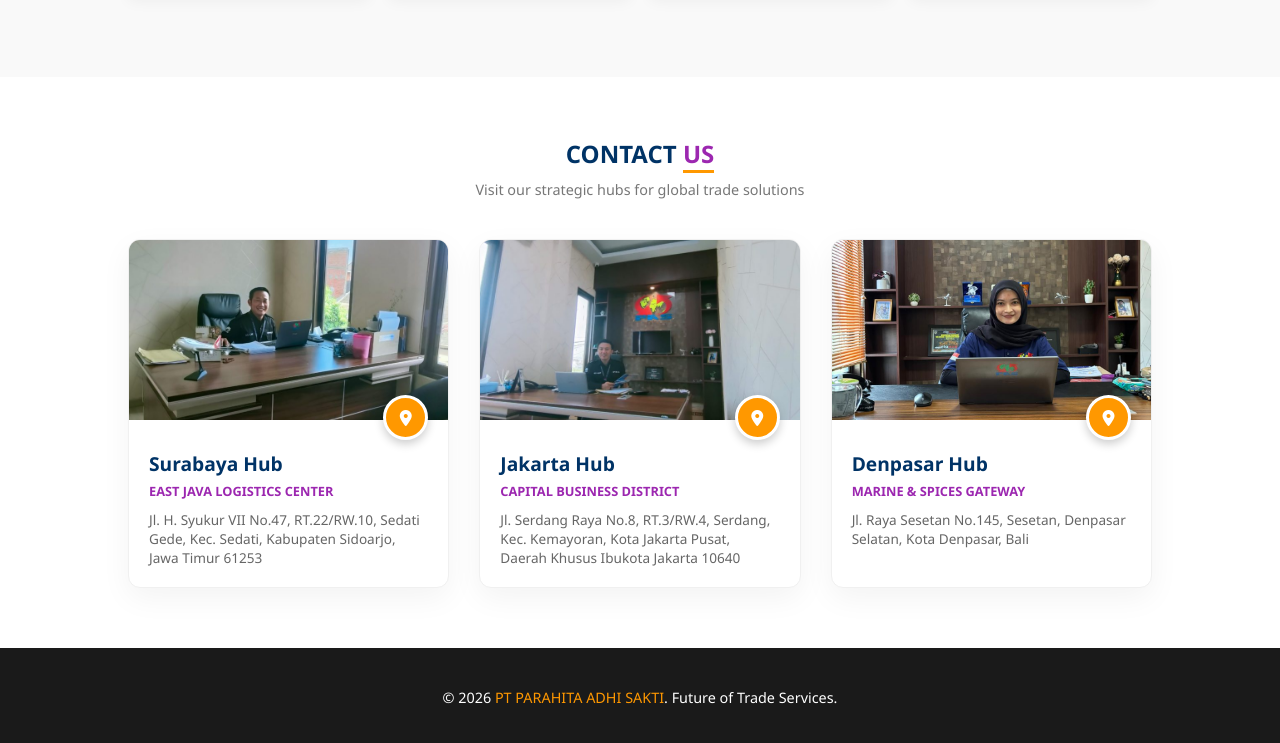
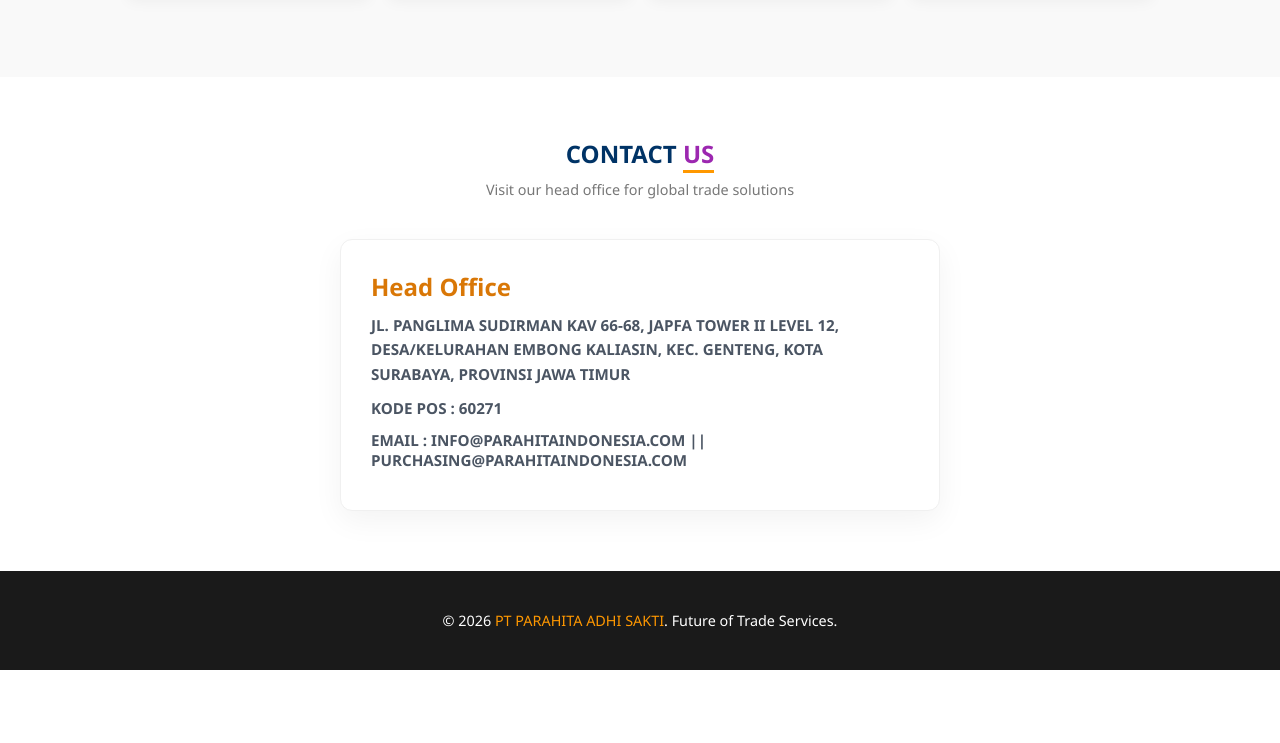
Before and after one commit to jodhie-develop/parahita, a plain HTML site: page index.html in a window 1280 px wide. Shown: the part 2859-3602 px from the top of the page. After the commit the page ends 3529 px from the top, so only its background shows below. Drawn offline with Linux system fonts and the light colour scheme.

Commit message:
Add files via upload

```diff
--- a/index.html
+++ b/index.html
@@ -195,44 +195,23 @@
             </div>
         </div>
     </section>
-<section class="contact-us">
+<section class="contact-us" id="contact">
     <h2>CONTACT <span>US</span></h2>
-    <p class="contact-subtitle">Visit our strategic hubs for global trade solutions</p>
+    <p class="contact-subtitle">Visit our head office for global trade solutions</p>
 
-    <div class="contact-grid">
-        <div class="contact-card">
-            <div class="contact-img-container">
-                <img src="images/office_2.jpeg" alt="Surabaya Office">
-                <div class="contact-overlay-icon"><i class="fas fa-map-marker-alt"></i></div>
-            </div>
-            <div class="contact-info">
-                <h4>Surabaya Hub</h4>
-                <p>East Java Logistics Center</p>
-                <span class="contact-detail">Jl. H. Syukur VII No.47, RT.22/RW.10, Sedati Gede, Kec. Sedati, Kabupaten Sidoarjo, Jawa Timur 61253</span>
-            </div>
-        </div>
-
-        <div class="contact-card">
-            <div class="contact-img-container">
-                <img src="images/office_3.jpeg?auto=format&fit=crop&w=500&q=80" alt="Jakarta Office">
-                <div class="contact-overlay-icon"><i class="fas fa-map-marker-alt"></i></div>
-            </div>
-            <div class="contact-info">
-                <h4>Jakarta Hub</h4>
-                <p>Capital Business District</p>
-                <span class="contact-detail">Jl. Serdang Raya No.8, RT.3/RW.4, Serdang, Kec. Kemayoran, Kota Jakarta Pusat, Daerah Khusus Ibukota Jakarta 10640</span>
-            </div>
-        </div>
-
-        <div class="contact-card">
-            <div class="contact-img-container">
-                <img src="images/office_1.jpg?auto=format&fit=crop&w=500&q=80" alt="Denpasar Office">
-                <div class="contact-overlay-icon"><i class="fas fa-map-marker-alt"></i></div>
-            </div>
-            <div class="contact-info">
-                <h4>Denpasar Hub</h4>
-                <p>Marine & Spices Gateway</p>
-                <span class="contact-detail">Jl. Raya Sesetan No.145, Sesetan, Denpasar Selatan, Kota Denpasar, Bali</span>
+    <div class="contact-grid" style="display: flex; justify-content: center;">
+        <div class="contact-card" style="max-width: 600px; width: 100%; text-align: center;">
+            <div class="contact-info" style="padding: 30px;">
+                <h3 style="font-size: 1.5rem; font-weight: bold; margin-bottom: 10px; color: var(--primary-color, #d97706);">Head Office</h3>
+                <p style="font-size: 0.95rem; line-height: 1.6; margin-bottom: 12px; color: #4b5563;">
+                    Jl. Panglima Sudirman Kav 66-68, JAPFA Tower II Level 12, Desa/Kelurahan Embong Kaliasin, Kec. Genteng, Kota Surabaya, Provinsi Jawa Timur
+                </p>
+                <p style="font-size: 0.95rem; margin-bottom: 12px; color: #4b5563;">
+                    <strong>Kode Pos :</strong> 60271
+                </p>
+                <p style="font-size: 0.95rem; color: #4b5563;">
+                    <strong>Email :</strong> <a href="mailto:info@parahitaindonesia.com" style="color: inherit; text-decoration: none;">info@parahitaindonesia.com</a> || <a href="mailto:purchasing@parahitaindonesia.com" style="color: inherit; text-decoration: none;">purchasing@parahitaindonesia.com</a>
+                </p>
             </div>
         </div>
     </div>
```
